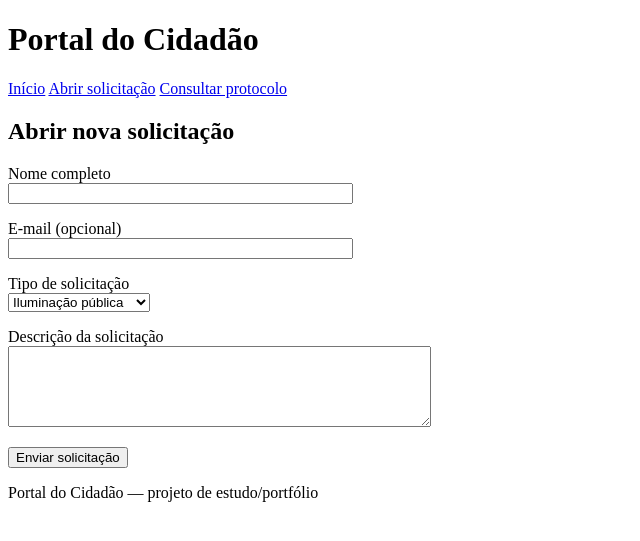
After one commit to garciafabioha/Aula_HTML, a Flask app: page /protocolos/novo in a window 1280 px wide. The commit adds this page. Shown: the top 541 px of the page, without its empty margins (0-640 px from the left). Run offline with Flask 3, Linux system fonts and the light colour scheme.

Commit message:
Versão 1.0.0.2

```diff
--- /dev/null
+++ b/Portal_Cidadao/app/forms.py
@@ -0,0 +1,61 @@
+from flask_wtf import FlaskForm
+from wtforms import SelectField, StringField, SubmitField, TextAreaField
+from wtforms.validators import DataRequired, Email, Length, Optional
+
+# Tipos de solicitação disponíveis. Centralizar essa lista aqui facilita
+# adicionar novos tipos no futuro sem precisar mexer nas rotas/templates.
+TIPOS_SOLICITACAO = [
+    "Iluminação pública",
+    "Buraco na via",
+    "Coleta de lixo",
+    "Poda de árvore",
+    "Saneamento/esgoto",
+    "Outros",
+]
+
+
+class ProtocoloForm(FlaskForm):
+    """Formulário de abertura de um novo protocolo/solicitação.
+
+    O Flask-WTF cuida de duas coisas importantes por baixo dos panos:
+    1. Proteção CSRF (evita que outro site envie um formulário falso
+       em nome do usuário sem ele saber).
+    2. Validação dos campos antes de tocarmos no banco de dados.
+    """
+
+    nome_cidadao = StringField(
+        "Nome completo",
+        validators=[
+            DataRequired(message="Informe seu nome."),
+            Length(max=120, message="Nome muito longo (máximo 120 caracteres)."),
+        ],
+    )
+
+    email = StringField(
+        "E-mail (opcional)",
+        validators=[
+            Optional(),
+            Email(message="Informe um e-mail válido."),
+            Length(max=120),
+        ],
+    )
+
+    tipo = SelectField(
+        "Tipo de solicitação",
+        choices=[(t, t) for t in TIPOS_SOLICITACAO],
+        validators=[DataRequired(message="Selecione o tipo de solicitação.")],
+    )
+
+    descricao = TextAreaField(
+        "Descrição da solicitação",
+        validators=[
+            DataRequired(message="Descreva sua solicitação."),
+            Length(
+                min=10,
+                max=2000,
+                message="A descrição deve ter entre 10 e 2000 caracteres.",
+            ),
+        ],
+    )
+
+    submit = SubmitField("Enviar solicitação")
--- a/Portal_Cidadao/app/routes.py
+++ b/Portal_Cidadao/app/routes.py
@@ -1,4 +1,10 @@
-from flask import Blueprint, render_template
+from flask import Blueprint, flash, redirect, render_template, request, url_for
+
+from app import db
+from app.emails import enviar_email_protocolo
+from app.forms import ProtocoloForm
+from app.models import Protocolo
+from app.utils import gerar_numero_protocolo
 
 # Um Blueprint é um jeito de organizar rotas em grupos.
 # Por enquanto temos só um grupo (main_bp), mas na Parte 5
@@ -10,3 +16,73 @@ main_bp = Blueprint("main", __name__)
 @main_bp.route("/")
 def index():
     return render_template("index.html")
+
+
+@main_bp.route("/protocolos/novo", methods=["GET", "POST"])
+def novo_protocolo():
+    form = ProtocoloForm()
+
+    # validate_on_submit() só retorna True quando: (1) a requisição é POST
+    # e (2) todos os validadores dos campos passaram. Se algo falhar,
+    # form.errors é preenchido automaticamente e o template mostra as
+    # mensagens de erro ao lado de cada campo.
+    if form.validate_on_submit():
+        numero = gerar_numero_protocolo()
+
+        protocolo = Protocolo(
+            numero=numero,
+            nome_cidadao=form.nome_cidadao.data.strip(),
+            email=form.email.data.strip() if form.email.data else None,
+            tipo=form.tipo.data,
+            descricao=form.descricao.data.strip(),
+        )
+
+        db.session.add(protocolo)
+        db.session.commit()
+
+        flash(
+            f"Solicitação registrada com sucesso! Guarde seu número de protocolo: {numero}",
+            "success",
+        )
+
+        if protocolo.email:
+            enviado = enviar_email_protocolo(protocolo)
+            if enviado:
+                flash(f"Também enviamos esse número para {protocolo.email}.", "success")
+            else:
+                flash(
+                    "Não foi possível enviar o e-mail de confirmação agora, "
+                    "mas sua solicitação foi registrada normalmente.",
+                    "aviso",
+                )
+
+        return redirect(url_for("main.protocolo_confirmacao", numero=numero))
+
+    return render_template("novo_protocolo.html", form=form)
+
+
+@main_bp.route("/protocolos/<numero>/confirmacao")
+def protocolo_confirmacao(numero):
+    protocolo = Protocolo.query.filter_by(numero=numero).first_or_404()
+    return render_template("protocolo_confirmacao.html", protocolo=protocolo)
+
+
+@main_bp.route("/protocolos/consultar")
+def consultar_protocolo():
+    # Usamos querystring (GET) em vez de POST aqui de propósito: assim o
+    # cidadão pode salvar/compartilhar o link direto da consulta
+    # (ex: http://.../protocolos/consultar?numero=PROT-2026-000001).
+    numero = request.args.get("numero", "").strip().upper()
+
+    protocolo = None
+    buscou = bool(numero)
+
+    if buscou:
+        protocolo = Protocolo.query.filter_by(numero=numero).first()
+
+    return render_template(
+        "consultar_protocolo.html",
+        numero=numero,
+        protocolo=protocolo,
+        buscou=buscou,
+    )
--- a/Portal_Cidadao/app/templates/base.html
+++ b/Portal_Cidadao/app/templates/base.html
@@ -10,11 +10,23 @@
     <header>
         <h1>Portal do Cidadão</h1>
         <nav>
-            <a href="/">Início</a>
+            <a href="{{ url_for('main.index') }}">Início</a>
+            <a href="{{ url_for('main.novo_protocolo') }}">Abrir solicitação</a>
+            <a href="{{ url_for('main.consultar_protocolo') }}">Consultar protocolo</a>
         </nav>
     </header>
 
     <main>
+        {% with mensagens = get_flashed_messages(with_categories=true) %}
+            {% if mensagens %}
+                <ul class="mensagens">
+                    {% for categoria, mensagem in mensagens %}
+                        <li class="mensagem-{{ categoria }}">{{ mensagem }}</li>
+                    {% endfor %}
+                </ul>
+            {% endif %}
+        {% endwith %}
+
         {% block content %}{% endblock %}
     </main>
 
--- /dev/null
+++ b/Portal_Cidadao/app/templates/novo_protocolo.html
@@ -0,0 +1,52 @@
+{% extends "base.html" %}
+
+{% block title %}Abrir solicitação - Portal do Cidadão{% endblock %}
+
+{% block content %}
+    <h2>Abrir nova solicitação</h2>
+
+    <form method="POST" novalidate>
+        {{ form.hidden_tag() }}
+
+        {% if form.csrf_token.errors %}
+            <p class="erro">
+                Sua sessão expirou ou o formulário foi reenviado de forma inválida.
+                Por favor, preencha novamente.
+            </p>
+        {% endif %}
+
+        <p>
+            {{ form.nome_cidadao.label }}<br>
+            {{ form.nome_cidadao(size=40) }}
+            {% for erro in form.nome_cidadao.errors %}
+                <br><span class="erro">{{ erro }}</span>
+            {% endfor %}
+        </p>
+
+        <p>
+            {{ form.email.label }}<br>
+            {{ form.email(size=40) }}
+            {% for erro in form.email.errors %}
+                <br><span class="erro">{{ erro }}</span>
+            {% endfor %}
+        </p>
+
+        <p>
+            {{ form.tipo.label }}<br>
+            {{ form.tipo() }}
+            {% for erro in form.tipo.errors %}
+                <br><span class="erro">{{ erro }}</span>
+            {% endfor %}
+        </p>
+
+        <p>
+            {{ form.descricao.label }}<br>
+            {{ form.descricao(rows=5, cols=50) }}
+            {% for erro in form.descricao.errors %}
+                <br><span class="erro">{{ erro }}</span>
+            {% endfor %}
+        </p>
+
+        <p>{{ form.submit() }}</p>
+    </form>
+{% endblock %}
--- a/Portal_Cidadao/requirements.txt
+++ b/Portal_Cidadao/requirements.txt
@@ -1,4 +1,7 @@
 Flask==3.0.3
 Flask-SQLAlchemy==3.1.1
 python-dotenv==1.0.1
-psycopg2-binary==2.9.9
+psycopg2-binary==2.9.12
+Flask-WTF==1.2.1
+email-validator==2.2.0
+Flask-Mail==0.10.0
```
Also changed, not shown: Portal_Cidadao/app/__init__.py (+5 -2 lines), Portal_Cidadao/app/emails.py (added, +61 -0 lines), Portal_Cidadao/app/templates/_protocolo_detalhes.html (added, +8 -0 lines), Portal_Cidadao/app/templates/consultar_protocolo.html (added, +32 -0 lines), Portal_Cidadao/app/templates/protocolo_confirmacao.html (added, +13 -0 lines), Portal_Cidadao/app/utils.py (added, +25 -0 lines), Portal_Cidadao/config.py (+11 -0 lines), 1 other file.
